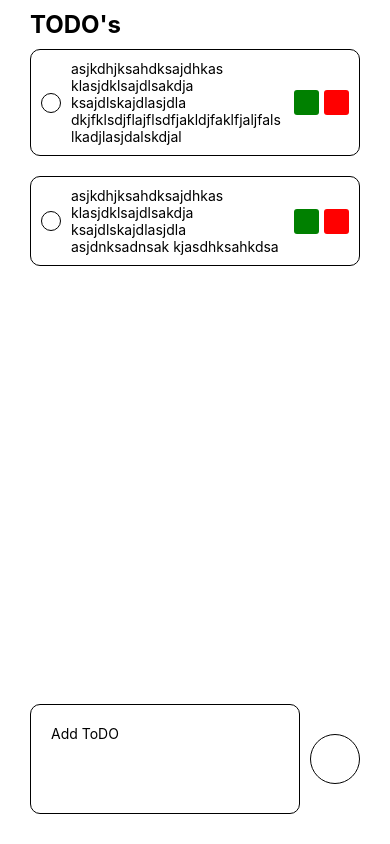
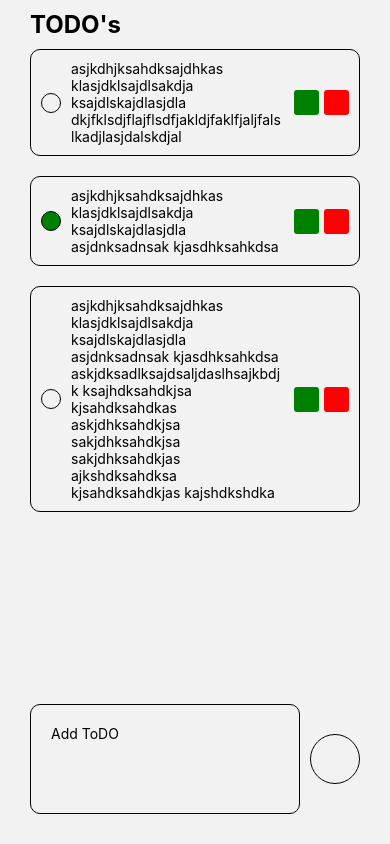
Before and after one commit to SenaNurB/todoApp, a React Native app: screen /Main in a window 390 px wide. Built offline with nearby package versions, Linux system fonts and the light colour scheme.

Commit message:
context added

```diff
--- a/App.js
+++ b/App.js
@@ -1,80 +1,24 @@
-import {
-  KeyboardAvoidingView,
-  SafeAreaView,
-  StyleSheet,
-  Text,
-  TouchableOpacity,
-  View,
-  Platform,
-} from 'react-native';
 import React from 'react';
-import TodoTextInput from './src/components/TodoTextInput';
-import TodoList from './src/components/TodoList';
+import TodoContextProvider from './src/context/todoContext';
+import {NavigationContainer} from '@react-navigation/native';
+import {createNativeStackNavigator} from '@react-navigation/native-stack';
+import MainScreen from './src/screens/MainScreen';
 
-const data = [
-  {
-    id: '1',
-    text: 'asjkdhjksahdksajdhkas klasjdklsajdlsakdja ksajdlskajdlasjdla dkjfklsdjflajflsdfjakldjfaklfjaljfalslkadjlasjdalskdjal',
-    checked: false,
-  },
-  {
-    id: '2',
-    text: 'asjkdhjksahdksajdhkas klasjdklsajdlsakdja ksajdlskajdlasjdla asjdnksadnsak kjasdhksahkdsa',
-    checked: false,
-  },
-];
+const Stack = createNativeStackNavigator();
 
 const App = () => {
-  const [value, setValue] = React.useState('');
   return (
-    <SafeAreaView style={styles.container}>
-      <KeyboardAvoidingView
-        style={styles.mainContainer}
-        behavior={Platform.OS === 'ios' ? 'padding' : 'height'}>
-        <View style={styles.todoContainer}>
-          <Text style={styles.headerText}>TODO's</Text>
-
-          <TodoList data={data} />
-        </View>
-
-        <View style={styles.addTodoContainer}>
-          <TodoTextInput value={value} setValue={setValue} />
-          <TouchableOpacity style={styles.addButton}></TouchableOpacity>
-        </View>
-      </KeyboardAvoidingView>
-    </SafeAreaView>
+    <TodoContextProvider>
+      <NavigationContainer>
+        <Stack.Navigator
+          screenOptions={{
+            headerShown: false,
+          }}>
+          <Stack.Screen name="Main" component={MainScreen} />
+        </Stack.Navigator>
+      </NavigationContainer>
+    </TodoContextProvider>
   );
 };
 
 export default App;
-
-const styles = StyleSheet.create({
-  container: {
-    flex: 1,
-  },
-  mainContainer: {
-    flex: 1,
-    paddingHorizontal: 30,
-    paddingVertical: 10,
-  },
-  todoContainer: {
-    flex: 10,
-  },
-  addTodoContainer: {
-    flexDirection: 'row',
-    alignItems: 'center',
-    justifyContent: 'space-between',
-    marginBottom: 20,
-  },
-  headerText: {
-    fontSize: 24,
-    fontWeight: 'bold',
-  },
-  addButton: {
-    width: 50,
-    height: 50,
-    borderRadius: 50,
-    borderWidth: 1,
-    padding: 10,
-  },
-});
--- a/package.json
+++ b/package.json
@@ -10,8 +10,12 @@
     "test": "jest"
   },
   "dependencies": {
+    "@react-navigation/native": "^6.1.17",
+    "@react-navigation/native-stack": "^6.9.26",
     "react": "18.2.0",
-    "react-native": "0.74.1"
+    "react-native": "0.74.1",
+    "react-native-safe-area-context": "^4.10.1",
+    "react-native-screens": "^3.31.1"
   },
   "devDependencies": {
     "@babel/core": "^7.20.0",
--- a/src/components/ListItem.js
+++ b/src/components/ListItem.js
@@ -1,22 +1,32 @@
 import {StyleSheet, Text, View, TouchableOpacity} from 'react-native';
-import React from 'react';
+import React, {useContext} from 'react';
+import {TodoContext} from '../context/todoContext';
 
-const ListItem = ({data}) => {
+const ListItem = ({data, deleteTodo, updateTodo}) => {
+  const todoContext = useContext(TodoContext);
+
   return (
     <View style={styles.container}>
-      <TouchableOpacity>
-        <View style={styles.todoCheck}></View>
+      <TouchableOpacity
+        onPress={() => {
+          todoContext.updateTodo(data.id, {checked: !data.checked});
+        }}>
+        <View
+          style={[
+            styles.todoCheck,
+            data?.checked && {backgroundColor: 'green'},
+          ]}></View>
       </TouchableOpacity>
 
       <View style={styles.itemTextContainer}>
         <Text>{data.text}</Text>
       </View>
 
-      <TouchableOpacity>
+      <TouchableOpacity onPress={updateTodo}>
         <View style={[styles.actionIcon, {backgroundColor: 'green'}]}></View>
       </TouchableOpacity>
 
-      <TouchableOpacity>
+      <TouchableOpacity onPress={deleteTodo}>
         <View style={styles.actionIcon}></View>
       </TouchableOpacity>
     </View>
--- a/src/components/TodoList.js
+++ b/src/components/TodoList.js
@@ -1,15 +1,32 @@
 import {FlatList, StyleSheet} from 'react-native';
-import React from 'react';
+import React, {useContext} from 'react';
 import ListItem from './ListItem';
+import {TodoContext} from '../context/todoContext';
 
-const TodoList = ({data}) => {
+const TodoList = ({updateTodoItem}) => {
+  const todoContext = useContext(TodoContext);
+
+  const updateTodo = itemData => {
+    updateTodoItem(itemData);
+  };
+
   const renderTodoItem = itemData => {
-    return <ListItem data={itemData.item} />;
+    return (
+      <ListItem
+        data={itemData.item}
+        deleteTodo={() => {
+          todoContext.deleteTodo(itemData.item.id);
+        }}
+        updateTodo={() => {
+          updateTodo(itemData);
+        }}
+      />
+    );
   };
 
   return (
     <FlatList
-      data={data}
+      data={todoContext.todoList}
       keyExtractor={item => item.id}
       renderItem={renderTodoItem}
     />
--- /dev/null
+++ b/src/context/todoContext.js
@@ -0,0 +1,82 @@
+import {createContext, useReducer} from 'react';
+
+const todoData = [
+  {
+    id: '1',
+    text: 'asjkdhjksahdksajdhkas klasjdklsajdlsakdja ksajdlskajdlasjdla dkjfklsdjflajflsdfjakldjfaklfjaljfalslkadjlasjdalskdjal',
+    checked: false,
+  },
+  {
+    id: '2',
+    text: 'asjkdhjksahdksajdhkas klasjdklsajdlsakdja ksajdlskajdlasjdla asjdnksadnsak kjasdhksahkdsa',
+    checked: true,
+  },
+  {
+    id: '3',
+    text: 'asjkdhjksahdksajdhkas klasjdklsajdlsakdja ksajdlskajdlasjdla asjdnksadnsak kjasdhksahkdsa askjdksadlksajdsaljdaslhsajkbdjk ksajhdksahdkjsa kjsahdksahdkas askjdhksahdkjsa sakjdhksahdkjsa sakjdhksahdkjas ajkshdksahdksa kjsahdksahdkjas kajshdkshdka',
+    checked: false,
+  },
+];
+
+export const TodoContext = createContext({
+  todoList: [],
+  addTodo: text => {},
+  deleteTodo: id => {},
+  updateTodo: (id, {text, checked, date}) => {},
+});
+
+const todoListReducer = (state, action) => {
+  switch (action.type) {
+    case 'ADD':
+      const id = new Date().toString() + Math.random().toString;
+      return [
+        {...action.payload, id: id, checked: false, date: new Date()},
+        ...state,
+      ];
+    case 'DELETE':
+      return state.filter(todo => todo.id !== action.payload);
+    case 'UPDATE':
+      const updateTodoIndex = state.findIndex(
+        todo => todo.id === action.payload.id,
+      ); // Hangi elemansa index'ini buluyoruz
+      const updateTodo = state[updateTodoIndex]; // elemanı bulup değişkene atıyoruz. Güncellenecek kurs.
+      console.log(updateTodo);
+      const updateItem = {...updateTodo, ...action.payload.data}; // güncelleme işlemi
+      const updateTodoList = [...state];
+      updateTodoList[updateTodoIndex] = updateItem; // Liste içerisinde güncelleme yaptık
+      return updateTodoList;
+    default:
+      return state;
+  }
+};
+
+const TodoContextProvider = ({children}) => {
+  const [todoListState, dispatch] = useReducer(todoListReducer, todoData);
+
+  const addTodo = todoData => {
+    dispatch({type: 'ADD', payload: todoData});
+  };
+
+  const deleteTodo = id => {
+    dispatch({type: 'DELETE', payload: id});
+  };
+
+  const updateTodo = (id, todoData) => {
+    dispatch({type: 'UPDATE', payload: {id: id, data: todoData}});
+  };
+
+  const value = {
+    todoList: todoListState,
+    addTodo: addTodo,
+    deleteTodo: deleteTodo,
+    updateTodo: updateTodo,
+  };
+
+  console.log(todoListState);
+
+  // console.log(value.todoList);
+
+  return <TodoContext.Provider value={value}>{children}</TodoContext.Provider>;
+};
+
+export default TodoContextProvider;
--- /dev/null
+++ b/src/screens/MainScreen.js
@@ -0,0 +1,91 @@
+import {
+  KeyboardAvoidingView,
+  SafeAreaView,
+  StyleSheet,
+  Text,
+  TouchableOpacity,
+  View,
+  Platform,
+} from 'react-native';
+import React, {useContext, useState} from 'react';
+import TodoList from '../components/TodoList';
+import TodoTextInput from '../components/TodoTextInput';
+import {TodoContext} from '../context/todoContext';
+
+const MainScreen = () => {
+  const [value, setValue] = useState('');
+  const [todoId, setTodoId] = useState('');
+  const [isEditing, setIsEditing] = useState(false);
+  const todoContext = useContext(TodoContext);
+
+  const addTodo = () => {
+    if (isEditing) {
+      todoContext.updateTodo(todoId, {text: value});
+      setValue('');
+    } else {
+      todoContext.addTodo({text: value, date: new Date()});
+      setValue('');
+    }
+    setIsEditing(false);
+  };
+
+  const updateTodoItem = item => {
+    setValue(item.item.text);
+    setIsEditing(true);
+    setTodoId(item.item.id);
+  };
+
+  return (
+    <SafeAreaView style={styles.container}>
+      <KeyboardAvoidingView
+        style={styles.mainContainer}
+        behavior={Platform.OS === 'ios' ? 'padding' : 'height'}>
+        <View style={styles.todoContainer}>
+          <Text style={styles.headerText}>TODO's</Text>
+
+          <TodoList updateTodoItem={updateTodoItem} />
+        </View>
+
+        <View style={styles.addTodoContainer}>
+          <TodoTextInput value={value} setValue={setValue} />
+          <TouchableOpacity
+            style={styles.addButton}
+            onPress={addTodo}></TouchableOpacity>
+        </View>
+      </KeyboardAvoidingView>
+    </SafeAreaView>
+  );
+};
+
+export default MainScreen;
+
+const styles = StyleSheet.create({
+  container: {
+    flex: 1,
+  },
+  mainContainer: {
+    flex: 1,
+    paddingHorizontal: 30,
+    paddingVertical: 10,
+  },
+  todoContainer: {
+    flex: 10,
+  },
+  addTodoContainer: {
+    flexDirection: 'row',
+    alignItems: 'center',
+    justifyContent: 'space-between',
+    marginBottom: 20,
+  },
+  headerText: {
+    fontSize: 24,
+    fontWeight: 'bold',
+  },
+  addButton: {
+    width: 50,
+    height: 50,
+    borderRadius: 50,
+    borderWidth: 1,
+    padding: 10,
+  },
+});
```
Also changed, not shown: 4 other files (tests, documents, lock files or other folders).
